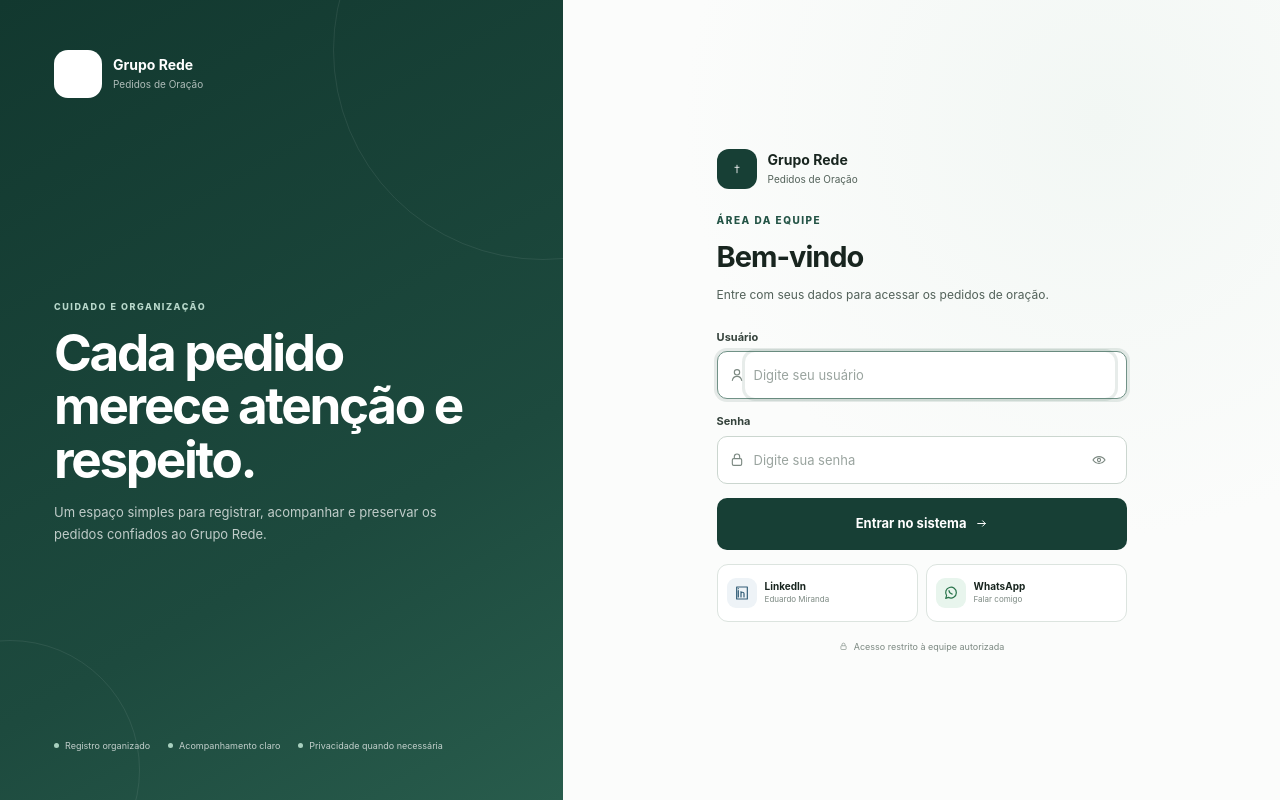
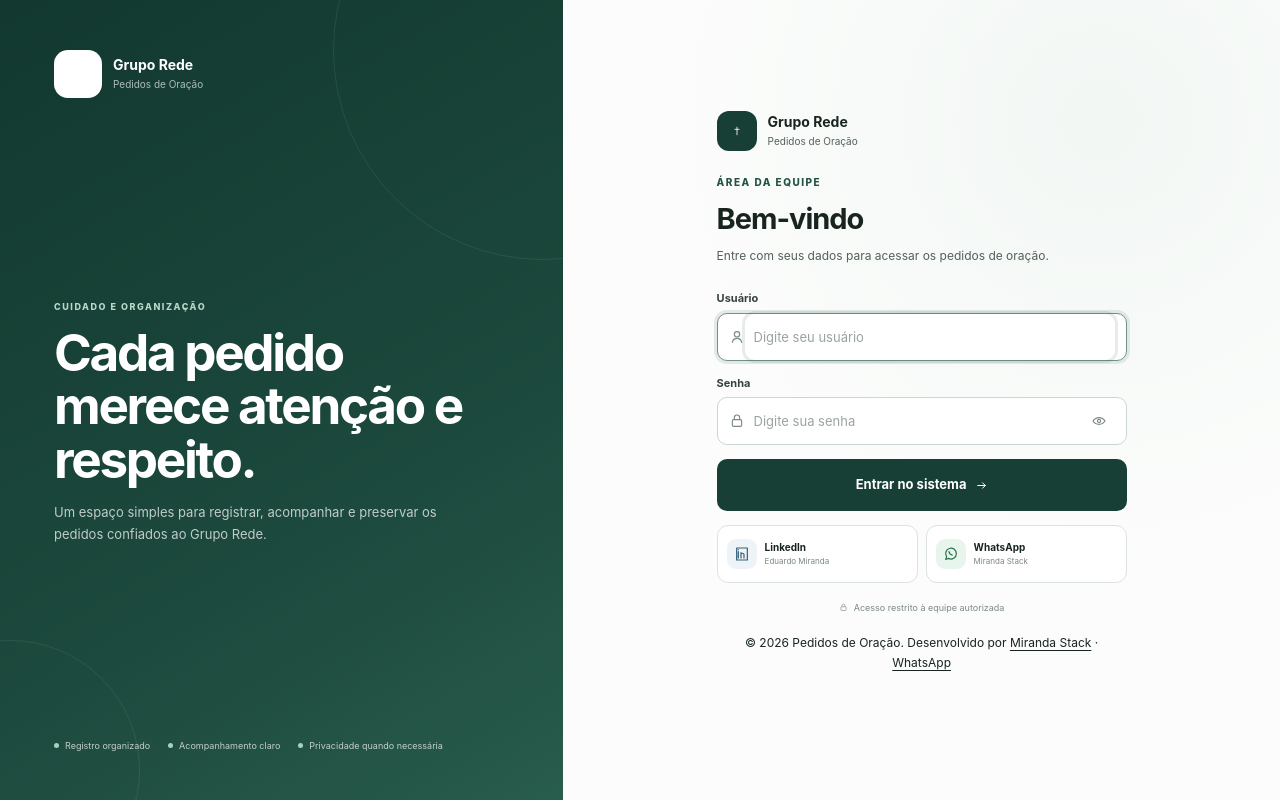
Before and after one commit to EduMiranda78/pedido-oracao, a Django app: page /login/ in a window 1280 px wide. Run offline with Django 5.2, Linux system fonts and the light colour scheme.

Commit message:
Atualiza WhatsApp comercial e adiciona crédito Miranda Stack

```diff
--- a/static/css/app.css
+++ b/static/css/app.css
@@ -371,3 +371,6 @@ a{color:inherit}button,input,textarea,select{font:inherit}button,a{-webkit-tap-h
     .login-install-top{min-width:44px;width:44px;padding:4px;justify-content:center}
     .login-install-top-copy{display:none}
 }
+
+/* Keep the contact footer reachable on short screens and with the keyboard open. */
+.auth-form-panel { overflow-y: auto; align-items: safe center; }
--- a/templates/base.html
+++ b/templates/base.html
@@ -101,6 +101,7 @@
                 </div>
             {% endif %}
             {% block content %}{% endblock %}
+            {% include "mirandastack_footer.html" %}
         </main>
     </div>
 </div>
--- /dev/null
+++ b/templates/mirandastack_footer.html
@@ -0,0 +1,3 @@
+<footer class="mirandastack-credit" style="display:block;position:static;margin:0;padding:18px 16px;text-align:center;font-size:12px;font-weight:400;line-height:1.7;letter-spacing:normal;color:inherit;background:transparent;overflow-wrap:anywhere">
+  © 2026 Pedidos de Oração. Desenvolvido por <a href="https://mirandastack.com" target="_blank" rel="noopener noreferrer" style="color:inherit;text-decoration:underline;text-underline-offset:3px">Miranda Stack</a> · <a href="https://wa.me/5521986331853" target="_blank" rel="noopener noreferrer" aria-label="WhatsApp comercial da Miranda Stack" style="color:inherit;text-decoration:underline;text-underline-offset:3px">WhatsApp</a>
+</footer>
--- a/templates/prayers/print_list.html
+++ b/templates/prayers/print_list.html
@@ -19,5 +19,6 @@
     </article>
     {% empty %}<div class="empty">Nenhum pedido encontrado para os filtros informados.</div>{% endfor %}
 </div>
+{% include "mirandastack_footer.html" %}
 </body>
 </html>
--- a/templates/registration/login.html
+++ b/templates/registration/login.html
@@ -88,11 +88,11 @@
                     <span><strong>LinkedIn</strong><small>Eduardo Miranda</small></span>
                 </a>
 
-                <a class="login-action" href="https://wa.me/5521987699567?text=Estou%20usando%20seu%20aplicativo%20de%20ora%C3%A7%C3%A3o%2C%20gostaria%20de%20mais%20informa%C3%A7%C3%B5es..." target="_blank" rel="noopener noreferrer">
+                <a class="login-action" href="https://wa.me/5521986331853?text=Estou%20usando%20seu%20aplicativo%20de%20ora%C3%A7%C3%A3o%2C%20gostaria%20de%20mais%20informa%C3%A7%C3%B5es..." target="_blank" rel="noopener noreferrer">
                     <span class="login-action-icon whatsapp" aria-hidden="true">
                         <svg width="18" height="18" viewBox="0 0 24 24"><path d="M20 11.5a8 8 0 0 1-11.7 7.1L4 20l1.4-4.1A8 8 0 1 1 20 11.5Z" fill="none" stroke="currentColor" stroke-width="1.8" stroke-linejoin="round"/><path d="M9 8.5c.4 2.8 2 4.4 4.8 5.1" fill="none" stroke="currentColor" stroke-width="1.8" stroke-linecap="round"/></svg>
                     </span>
-                    <span><strong>WhatsApp</strong><small>Falar comigo</small></span>
+                    <span><strong>WhatsApp</strong><small>Miranda Stack</small></span>
                 </a>
             </div>
 
@@ -101,6 +101,7 @@
                 Acesso restrito à equipe autorizada
             </p>
 
+            {% include "mirandastack_footer.html" %}
         </div>
     </div>
 </section>
```
